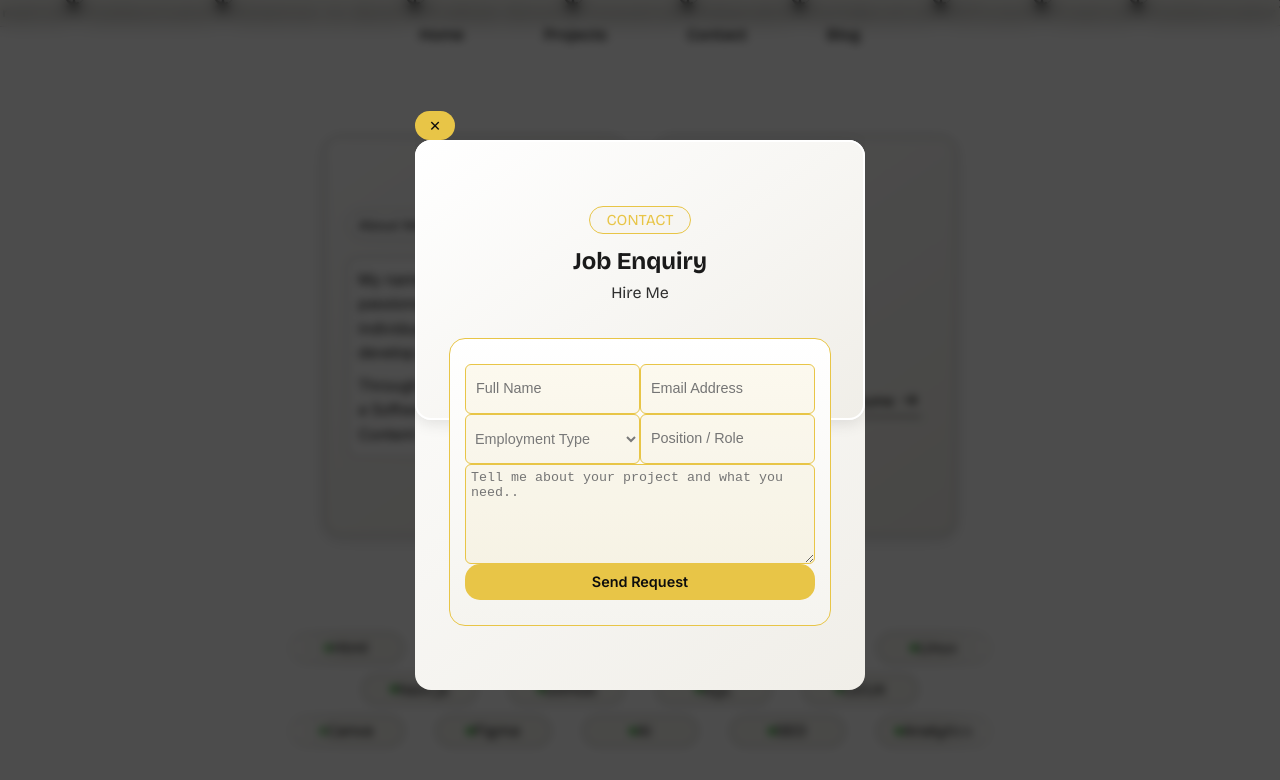
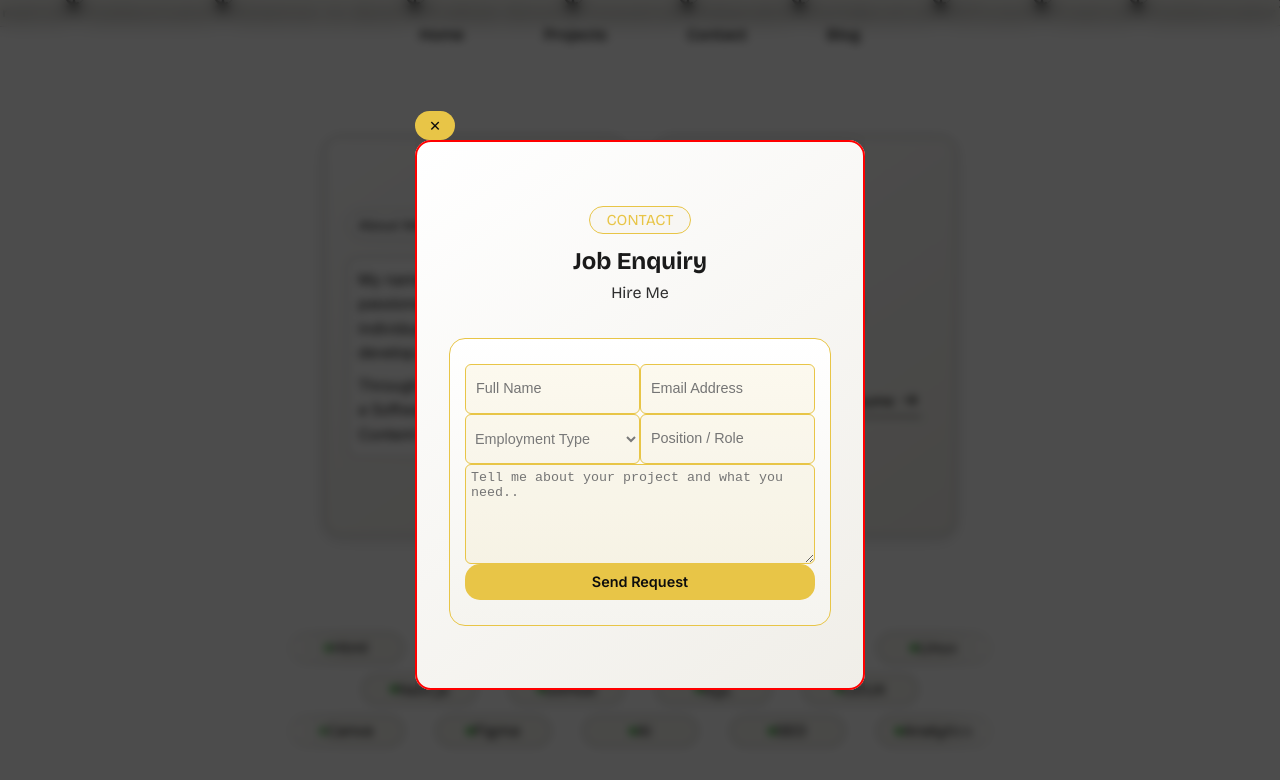
Before and after one commit to Lebo-Madikane/lebo-madikane, a Next.js app: page / in a window 1280 px wide. Both pictures are taken after a click on the button "Hire Me..". Shown: the part 760-1540 px from the top of the page. Built offline with nearby package versions, Linux system fonts and the light colour scheme.

Commit message:
change form background

```diff
--- a/src/components/Forms/HireMeForm/HireMeForm.module.scss
+++ b/src/components/Forms/HireMeForm/HireMeForm.module.scss
@@ -12,12 +12,14 @@
 }
 
 .formCard {
+    height: 550px;
     margin: 0 auto;
     padding: 4rem 2rem;
     text-align: center;
     align-content: center;
     background: linear-gradient(145deg, #FFFFFF 0%, #F0EEE8 100%);
     border: 2px solid var(--white);
+    border: 2px solid red;
 }
 
 .contactFormHeader {
```
